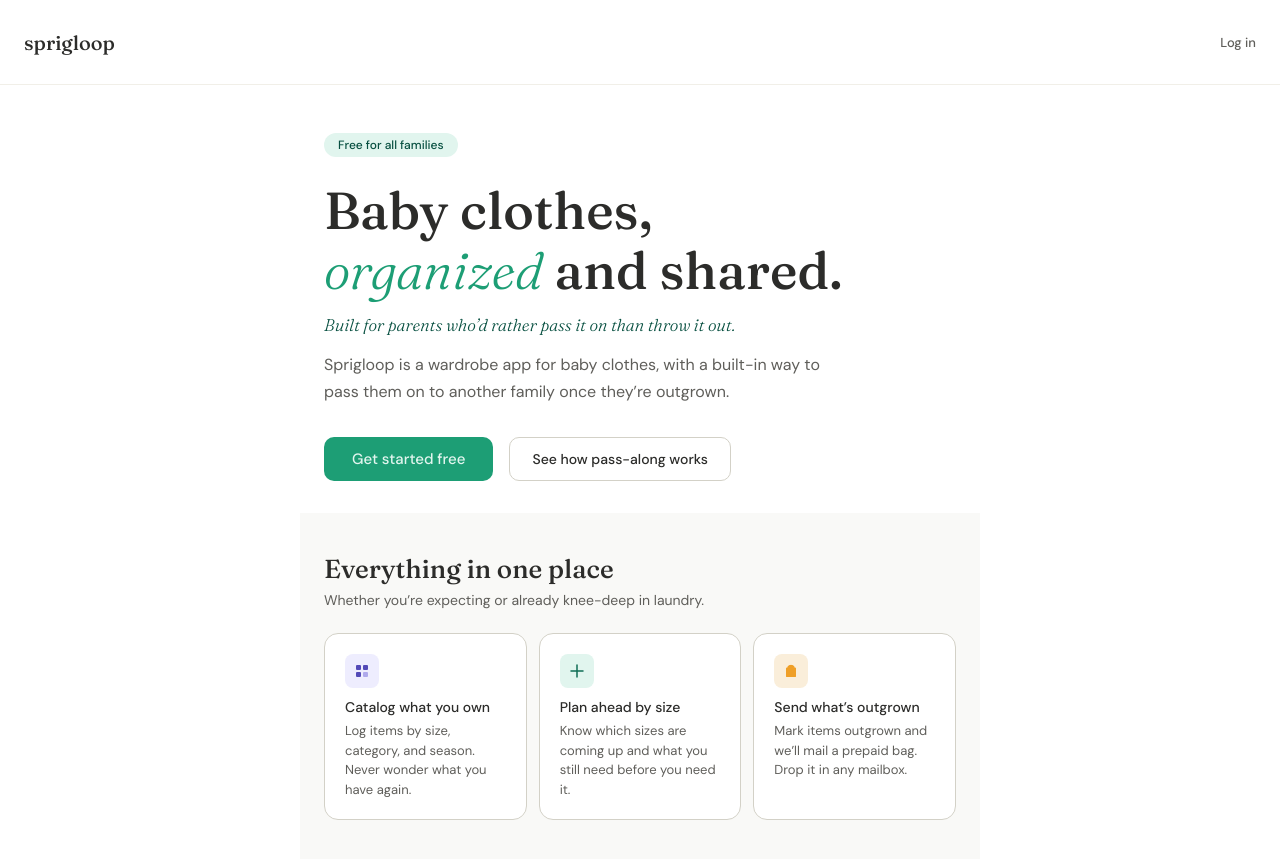
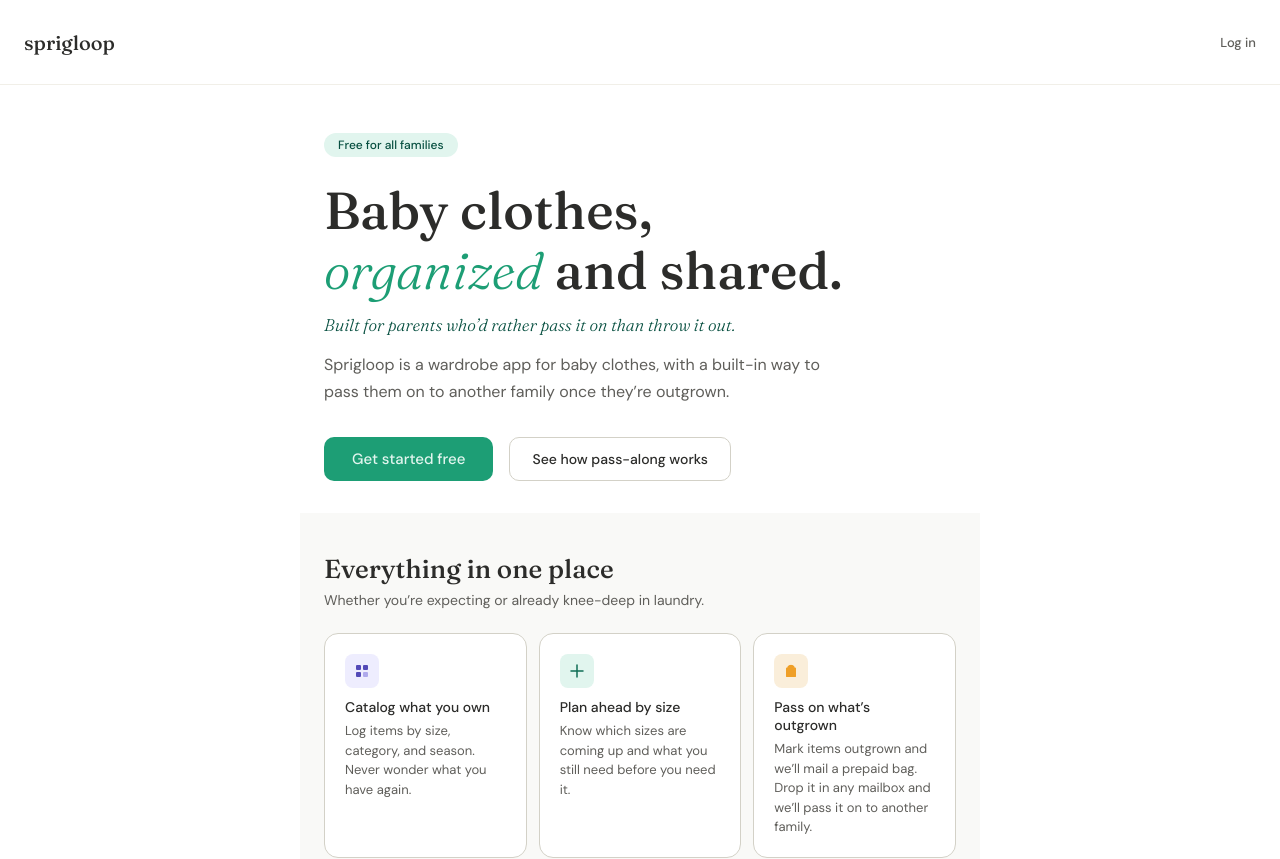
Before and after one commit to chrisolah/BabyInventory, a React (Vite) app: page / in a window 1280 px wide. Shown: the top 859 px of the page. Built offline with nearby package versions, Linux system fonts and the light colour scheme; no server answers.

Commit message:
copy: third feature card 'pass on what's outgrown' + 'to another family' destination

```diff
--- a/src/screens/Landing.jsx
+++ b/src/screens/Landing.jsx
@@ -113,8 +113,8 @@
                 <path d="M5 4.5 Q5 2.6 8 2.6 Q11 2.6 11 4.5" stroke="#EF9F27" strokeWidth="1.2" fill="none" strokeLinecap="round"/>
               </svg>
             </div>
-            <div className={styles.featureCardTitle}>Send what&rsquo;s outgrown</div>
-            <div className={styles.featureCardBody}>Mark items outgrown and we&rsquo;ll mail a prepaid bag. Drop it in any mailbox.</div>
+            <div className={styles.featureCardTitle}>Pass on what&rsquo;s outgrown</div>
+            <div className={styles.featureCardBody}>Mark items outgrown and we&rsquo;ll mail a prepaid bag. Drop it in any mailbox and we&rsquo;ll pass it on to another family.</div>
           </div>
         </div>
       </section>
```
